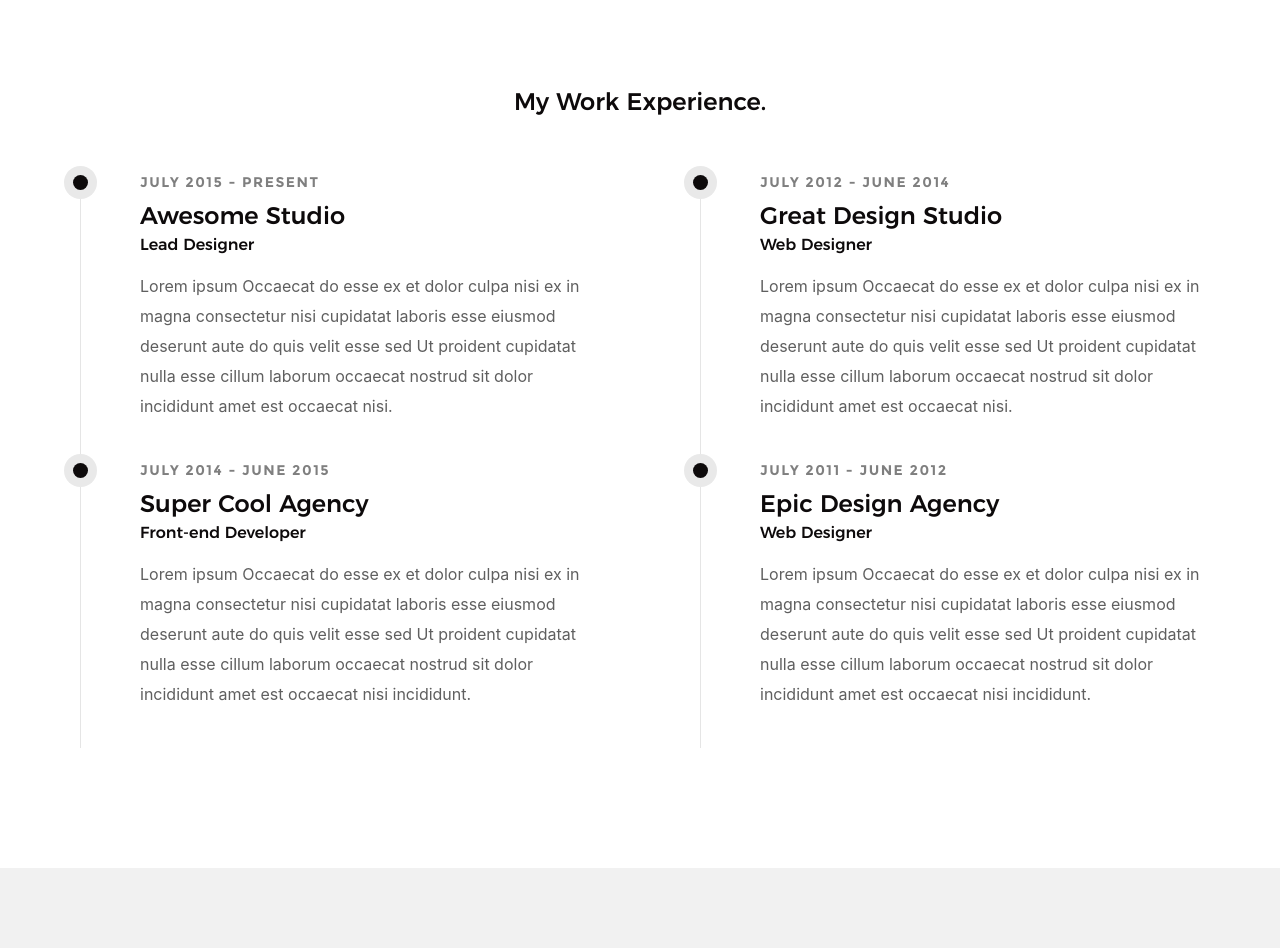
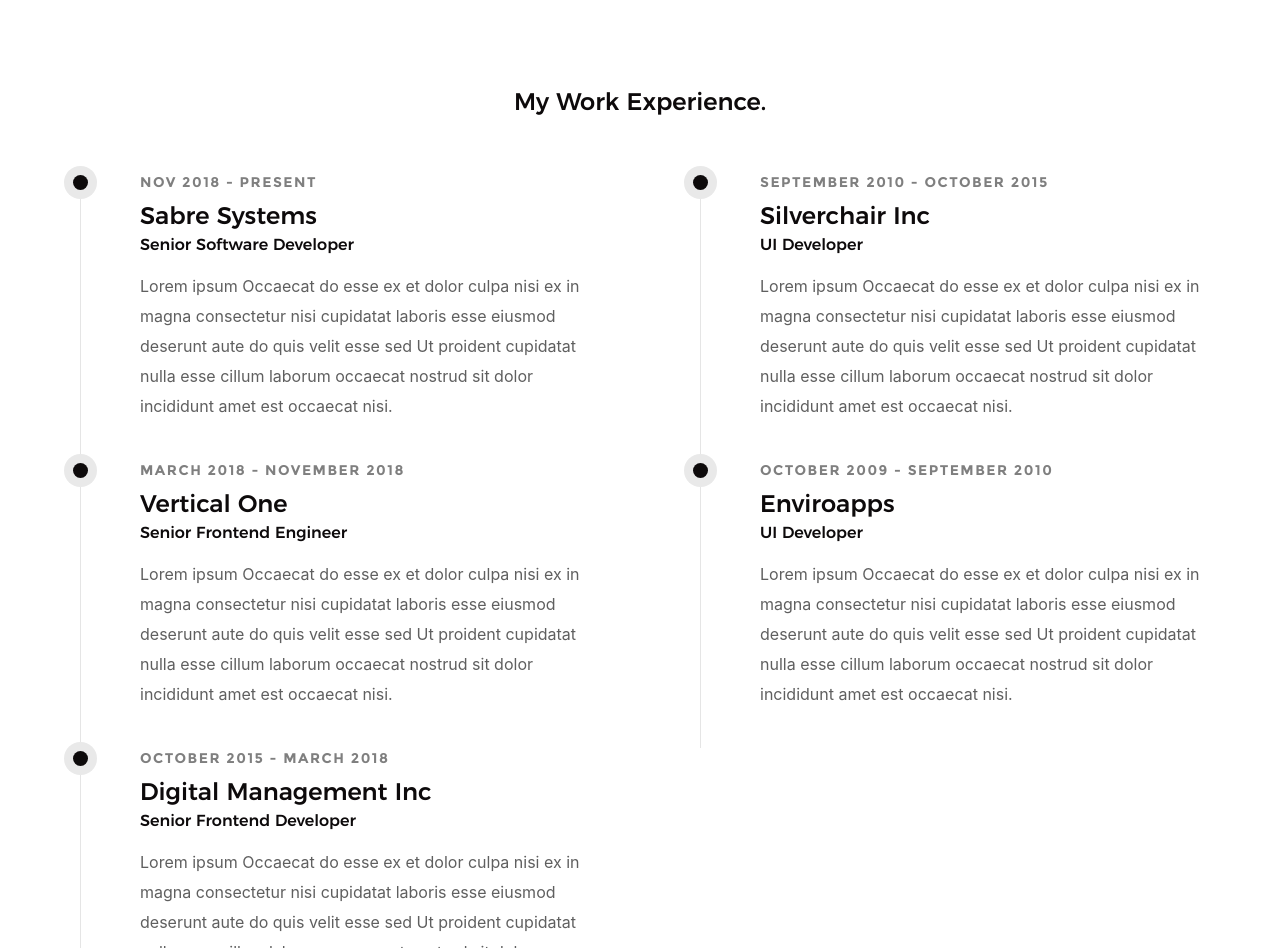
Before and after one commit to submjn/smreact, a React (Create React App) app: page / in a window 1280 px wide. Shown: the part 1860-2808 px from the top of the page. Built offline with nearby package versions, Linux system fonts and the light colour scheme.

Commit message:
About Skill and Timeline section converted to react component

```diff
--- a/src/components/about.jsx
+++ b/src/components/about.jsx
@@ -1,5 +1,6 @@
 import React, { Component } from 'react'
 import SkillListView from './common/SkillListView'
+import TimelineListView from './common/Timeline';
 
 const leadText = 'About Me';
 
@@ -53,65 +54,7 @@ export default class About extends Component {
                     <h3>My Work Experience.</h3>
                 </div>
 
-                <div className="col-six tab-full left">
-                    <div className="timeline">
-
-                        <div className="timeline__block">
-                            <div className="timeline__bullet"></div>
-                            <div className="timeline__header">
-                                <p className="timeline__timeframe">July 2015 - Present</p>
-                                <h3>Awesome Studio</h3>
-                                <h5>Lead Designer</h5>
-                            </div>
-                            <div className="timeline__desc">
-                                <p>Lorem ipsum Occaecat do esse ex et dolor culpa nisi ex in magna consectetur nisi cupidatat laboris esse eiusmod deserunt aute do quis velit esse sed Ut proident cupidatat nulla esse cillum laborum occaecat nostrud sit dolor incididunt amet est occaecat nisi.</p>
-                            </div>
-                        </div>
-
-                        <div className="timeline__block">
-                            <div className="timeline__bullet"></div>
-                            <div className="timeline__header">
-                                <p className="timeline__timeframe">July 2014 - June 2015</p>
-                                <h3>Super Cool Agency</h3>
-                                <h5>Front-end Developer</h5>
-                            </div>
-                            <div className="timeline__desc">
-                                <p>Lorem ipsum Occaecat do esse ex et dolor culpa nisi ex in magna consectetur nisi cupidatat laboris esse eiusmod deserunt aute do quis velit esse sed Ut proident cupidatat nulla esse cillum laborum occaecat nostrud sit dolor incididunt amet est occaecat nisi incididunt.</p>
-                            </div>
-                        </div>
-
-                    </div>
-                </div>
-
-                <div className="col-six tab-full right">
-                    <div className="timeline">
-
-                        <div className="timeline__block">
-                            <div className="timeline__bullet"></div>
-                            <div className="timeline__header">
-                                <p className="timeline__timeframe">July 2012 - June 2014</p>
-                                <h3>Great Design Studio</h3>
-                                <h5>Web Designer</h5>
-                            </div>
-                            <div className="timeline__desc">
-                                <p>Lorem ipsum Occaecat do esse ex et dolor culpa nisi ex in magna consectetur nisi cupidatat laboris esse eiusmod deserunt aute do quis velit esse sed Ut proident cupidatat nulla esse cillum laborum occaecat nostrud sit dolor incididunt amet est occaecat nisi.</p>
-                            </div>
-                        </div>
-
-                        <div className="timeline__block">
-                            <div className="timeline__bullet"></div>
-                            <div className="timeline__header">
-                                <p className="timeline__timeframe">July 2011 - June 2012</p>
-                                <h3>Epic Design Agency</h3>
-                                <h5>Web Designer</h5>
-                            </div>
-                            <div className="timeline__desc">
-                                <p>Lorem ipsum Occaecat do esse ex et dolor culpa nisi ex in magna consectetur nisi cupidatat laboris esse eiusmod deserunt aute do quis velit esse sed Ut proident cupidatat nulla esse cillum laborum occaecat nostrud sit dolor incididunt amet est occaecat nisi incididunt.</p>
-                            </div>
-                        </div>
-
-                    </div>
-                </div>
+                <TimelineListView></TimelineListView>
 
             </div>
 
--- a/src/components/common/Timeline.js
+++ b/src/components/common/Timeline.js
@@ -1,6 +1,6 @@
 import React, { Component } from 'react'
 
-const timeline = [
+const timelineData = [
     {
         id: 1,
         timeframe: {
@@ -10,7 +10,7 @@ const timeline = [
         company: 'Sabre Systems',
         position: 'Senior Software Developer',
         location: 'Remote (Charlottesville, Virginia)',
-        description: ''
+        description: 'Lorem ipsum Occaecat do esse ex et dolor culpa nisi ex in magna consectetur nisi cupidatat laboris esse eiusmod deserunt aute do quis velit esse sed Ut proident cupidatat nulla esse cillum laborum occaecat nostrud sit dolor incididunt amet est occaecat nisi.'
     },
     {
         id: 2,
@@ -18,10 +18,10 @@ const timeline = [
             start: 'March 2018',
             end: 'November 2018'
         },
-        company: 'Updater - Insurance Division',
+        company: 'Vertical One',
         position: 'Senior Frontend Engineer',
         location: 'Charlottesville, Virginia',
-        description: ''
+        description: 'Lorem ipsum Occaecat do esse ex et dolor culpa nisi ex in magna consectetur nisi cupidatat laboris esse eiusmod deserunt aute do quis velit esse sed Ut proident cupidatat nulla esse cillum laborum occaecat nostrud sit dolor incididunt amet est occaecat nisi.'
     },
     {
         id: 3,
@@ -32,7 +32,7 @@ const timeline = [
         company: 'Digital Management Inc',
         position: 'Senior Frontend Developer',
         location: 'Remote (Charlottesville, Virginia)',
-        desctiption: ''
+        description: 'Lorem ipsum Occaecat do esse ex et dolor culpa nisi ex in magna consectetur nisi cupidatat laboris esse eiusmod deserunt aute do quis velit esse sed Ut proident cupidatat nulla esse cillum laborum occaecat nostrud sit dolor incididunt amet est occaecat nisi.'
     },
     {
         id: 4,
@@ -43,12 +43,26 @@ const timeline = [
         company: 'Silverchair Inc',
         position: 'UI Developer',
         location: 'Charlottesville, Virginia',
-        description: ''
+        description: 'Lorem ipsum Occaecat do esse ex et dolor culpa nisi ex in magna consectetur nisi cupidatat laboris esse eiusmod deserunt aute do quis velit esse sed Ut proident cupidatat nulla esse cillum laborum occaecat nostrud sit dolor incididunt amet est occaecat nisi.'
+    },
+    {
+      id: 5,
+      timeframe: {
+          start: 'October 2009',
+          end: 'September 2010'
+      },
+      company: 'Enviroapps',
+      position: 'UI Developer',
+      location: 'Orlando, Florida',
+      description: 'Lorem ipsum Occaecat do esse ex et dolor culpa nisi ex in magna consectetur nisi cupidatat laboris esse eiusmod deserunt aute do quis velit esse sed Ut proident cupidatat nulla esse cillum laborum occaecat nostrud sit dolor incididunt amet est occaecat nisi.'
   },
 ]
 
-const TimelineListItem = ({item}) => (
-    <div className="timeline__block">
+const Timeline = ({item}) => (
+    <div className="timeline">
+        {
+            item.map(item => (
+              <div className="timeline__block" key={item.id}>
                   <div className="timeline__bullet"></div>
                   <div className="timeline__header">
                       <p className="timeline__timeframe">{item.timeframe.start} - {item.timeframe.end}</p>
@@ -59,50 +73,31 @@ const TimelineListItem = ({item}) => (
                       <p>{item.description}</p>
                   </div>
               </div>
+            ))
+        }
+    </div>
 );
 
-// const TimelineListView = () => (
-//     <div className="col-six tab-full left">
-//         <div className="timeline">
-//         {
-//             timeline.map(item => (
-//                 <TimelineListItem key={item.id} item={item} />
-//             ))
-//         }
-//         </div>
-//     </div>
-// );
+class TimelineListView extends Component {
+    render() {
+      var size = Math.round(timelineData.length / 2);
+      let leftTimeline = [], rightTimeline = [];
 
-class TimelineListView extends Component {
-    // var columnTypes = [LeftColumn, RightColumn];
-    render() {
-      var rows = [];
-      var children = [];
-      var columnTypes = [LeftColumn, RightColumn];
+      for(let i = 0; i < timelineData.length; i++) {
+        if(i < size) leftTimeline.push(timelineData[i])
+        else rightTimeline.push(timelineData[i])
+      }
 
-      for (var i = 0; i < timeline.length; i++) {
-        // x will be 0, 1, or 2
-        var x = i % 2;
-        // Get the button type to use
-        var columnType = columnTypes[x];
+      return (
+        <div className="timeline-view">
+          <div className="col-six tab-full left">
+            <Timeline item={leftTimeline} />
+          </div>
+          <div className="col-six tab-full right">
+            <Timeline item={rightTimeline} />
+          </div>
+        </div>
 
-        // Create the button using `createElement`
-        children.push(React.createElement(column, icons[i]);
-        // If this is the last button of three, add these in a container
-        // and get a new array for children
-        if (x == 2) {
-          rows.push(<IconContainer>{children}</IconContianer>);
-          children = [];
-        }
-      }
-      // Handle any remaining children
-      if (children.length) {
-        rows.push(<IconContainer>{children}</IconContianer>);
-      }
-      return (
-        <TopContainer>
-          {rows}
-        </TopContainer>
       );
     }
   }
```
Lines whose indentation alone changed are shown as unchanged.
